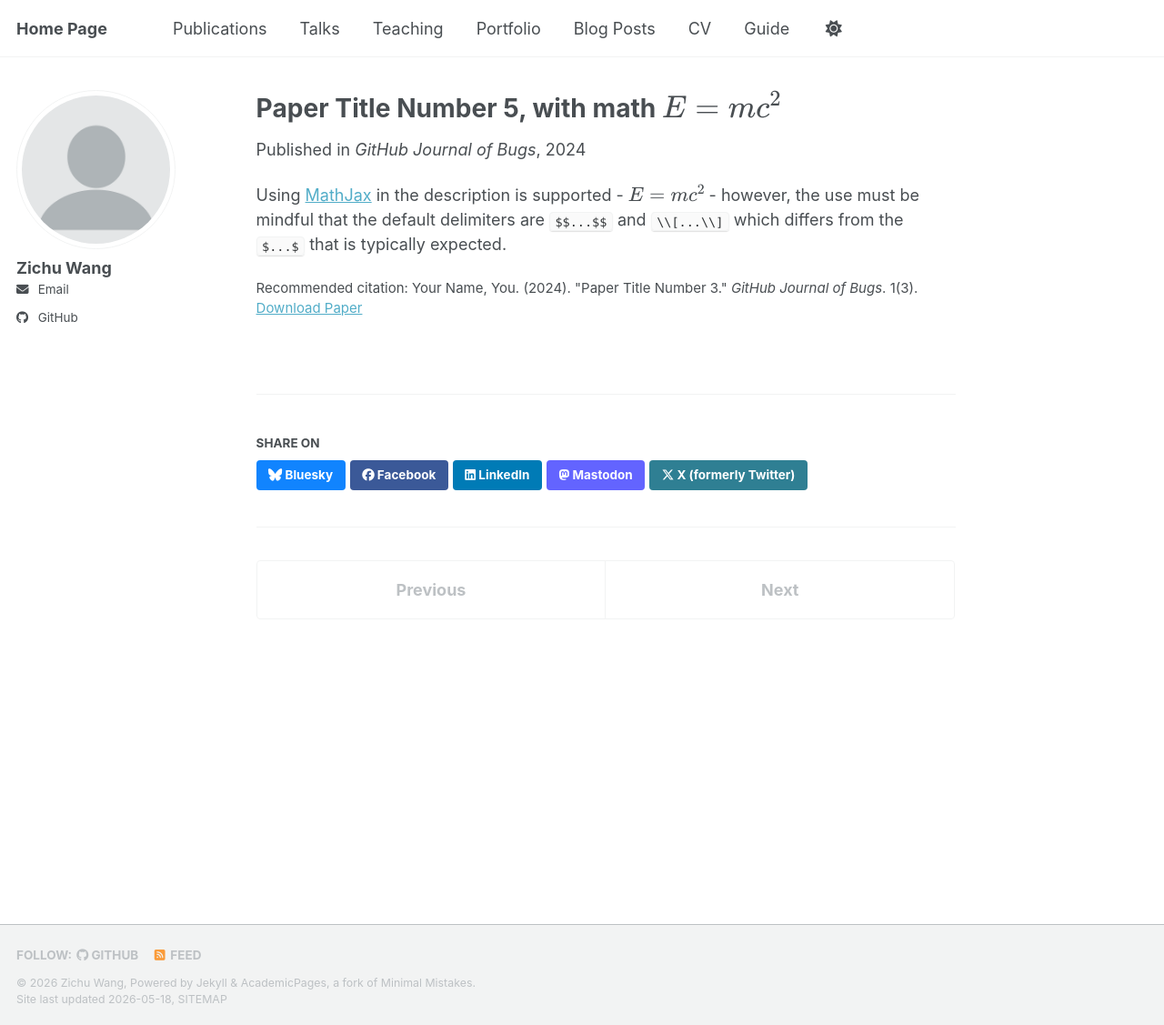
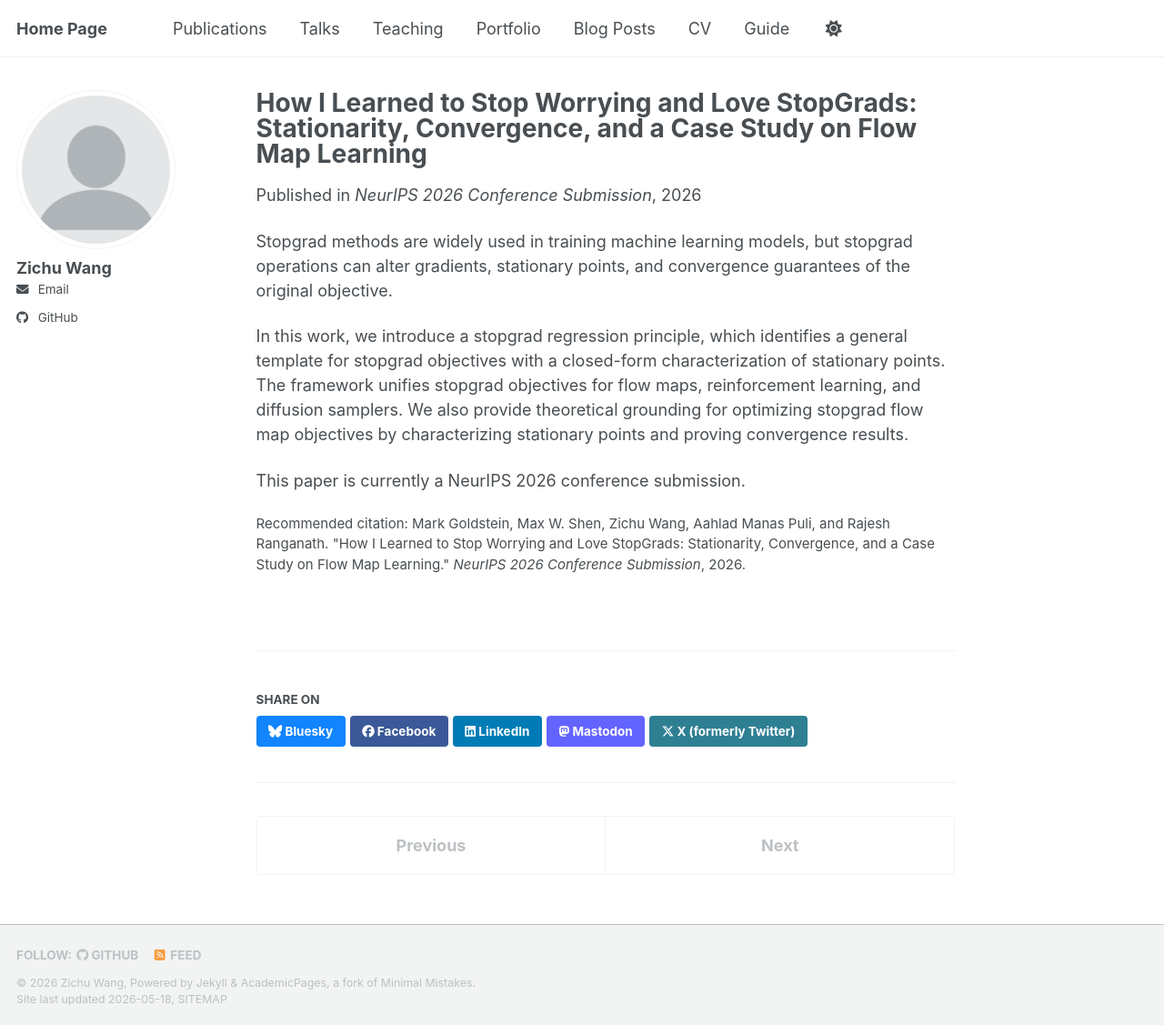
Before and after one commit to zw3409/zw3409.github.io, a Jekyll site: the page built from _publications/2025-06-08-paper-title-number-5.md, in a window 1280 px wide and 1127 px high. Shown: the whole window at 91% size. Built offline with Jekyll 4.4.1, drawn with Linux system fonts in a browser that asks for light colours; a script bundle is joined from its source files by our own code; library files that are not in the unit come from our copies.

Commit message:
stopgrad_update.md

```diff
--- a/_publications/2025-06-08-paper-title-number-5.md
+++ b/_publications/2025-06-08-paper-title-number-5.md
@@ -1,13 +1,16 @@
 ---
-title: "Paper Title Number 5, with math $$E=mc^2$$"
+title: "How I Learned to Stop Worrying and Love StopGrads: Stationarity, Convergence, and a Case Study on Flow Map Learning"
 collection: publications
 category: conferences
-permalink: /publication/2024-02-17-paper-title-number-4
-excerpt: 'This paper is about a famous math equation, $$E=mc^2$$'
-date: 2024-02-17
-venue: 'GitHub Journal of Bugs'
-paperurl: 'https://academicpages.github.io/files/paper3.pdf'
-citation: 'Your Name, You. (2024). &quot;Paper Title Number 3.&quot; <i>GitHub Journal of Bugs</i>. 1(3).'
+permalink: /publication/2026-05-05-stopgrads-flow-map-learning
+excerpt: 'We introduce a stopgrad regression principle that characterizes stationary points of a broad class of stopgrad objectives and studies convergence guarantees for flow map learning.'
+date: 2026-05-05
+venue: 'NeurIPS 2026 Conference Submission'
+citation: 'Mark Goldstein, Max W. Shen, Zichu Wang, Aahlad Manas Puli, and Rajesh Ranganath. &quot;How I Learned to Stop Worrying and Love StopGrads: Stationarity, Convergence, and a Case Study on Flow Map Learning.&quot; <i>NeurIPS 2026 Conference Submission</i>, 2026.'
 ---
 
-Using [MathJax](https://www.mathjax.org/) in the description is supported - $$E=mc^2$$ - however, the use must be mindful that the default delimiters are `$$...$$` and `\\[...\\]` which differs from the `$...$` that is typically expected.
+Stopgrad methods are widely used in training machine learning models, but stopgrad operations can alter gradients, stationary points, and convergence guarantees of the original objective.
+
+In this work, we introduce a stopgrad regression principle, which identifies a general template for stopgrad objectives with a closed-form characterization of stationary points. The framework unifies stopgrad objectives for flow maps, reinforcement learning, and diffusion samplers. We also provide theoretical grounding for optimizing stopgrad flow map objectives by characterizing stationary points and proving convergence results.
+
+This paper is currently a NeurIPS 2026 conference submission.
```
